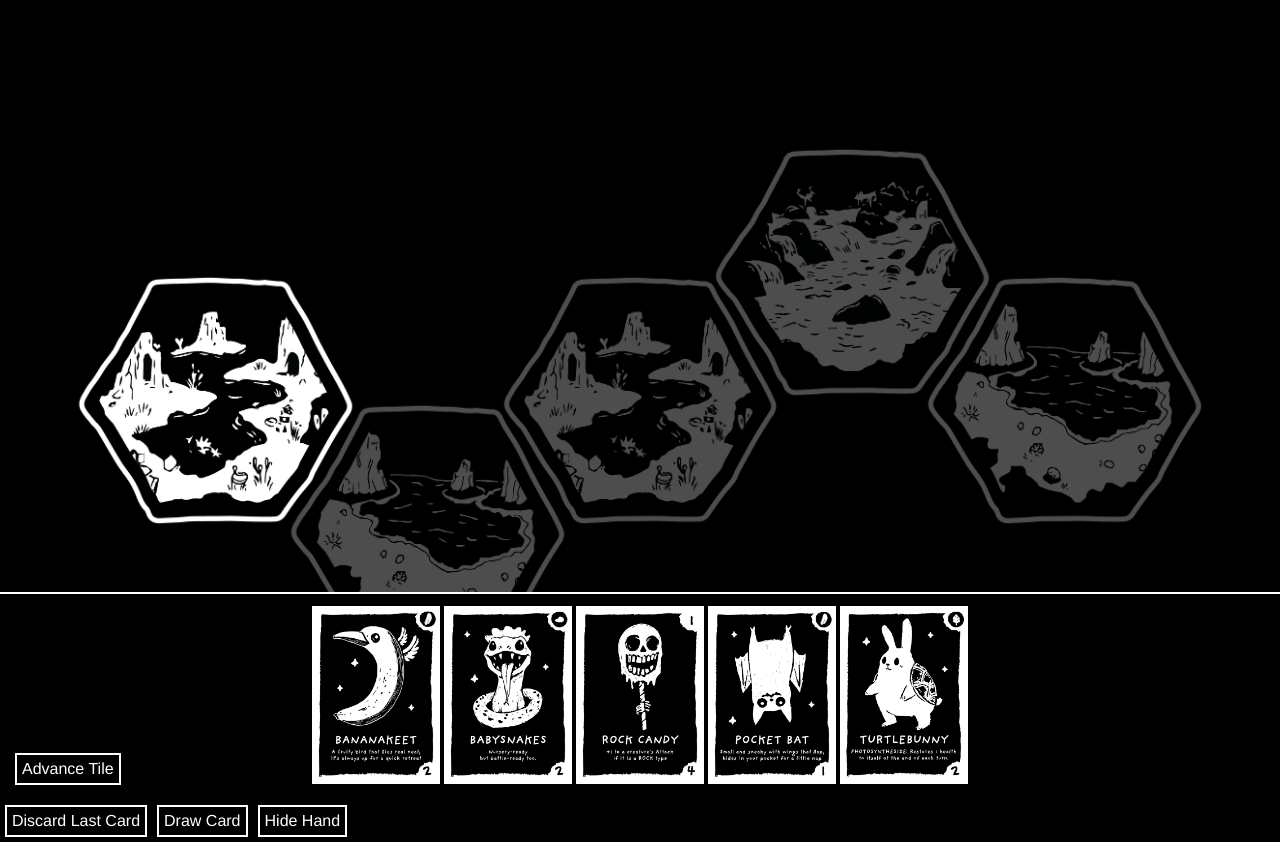
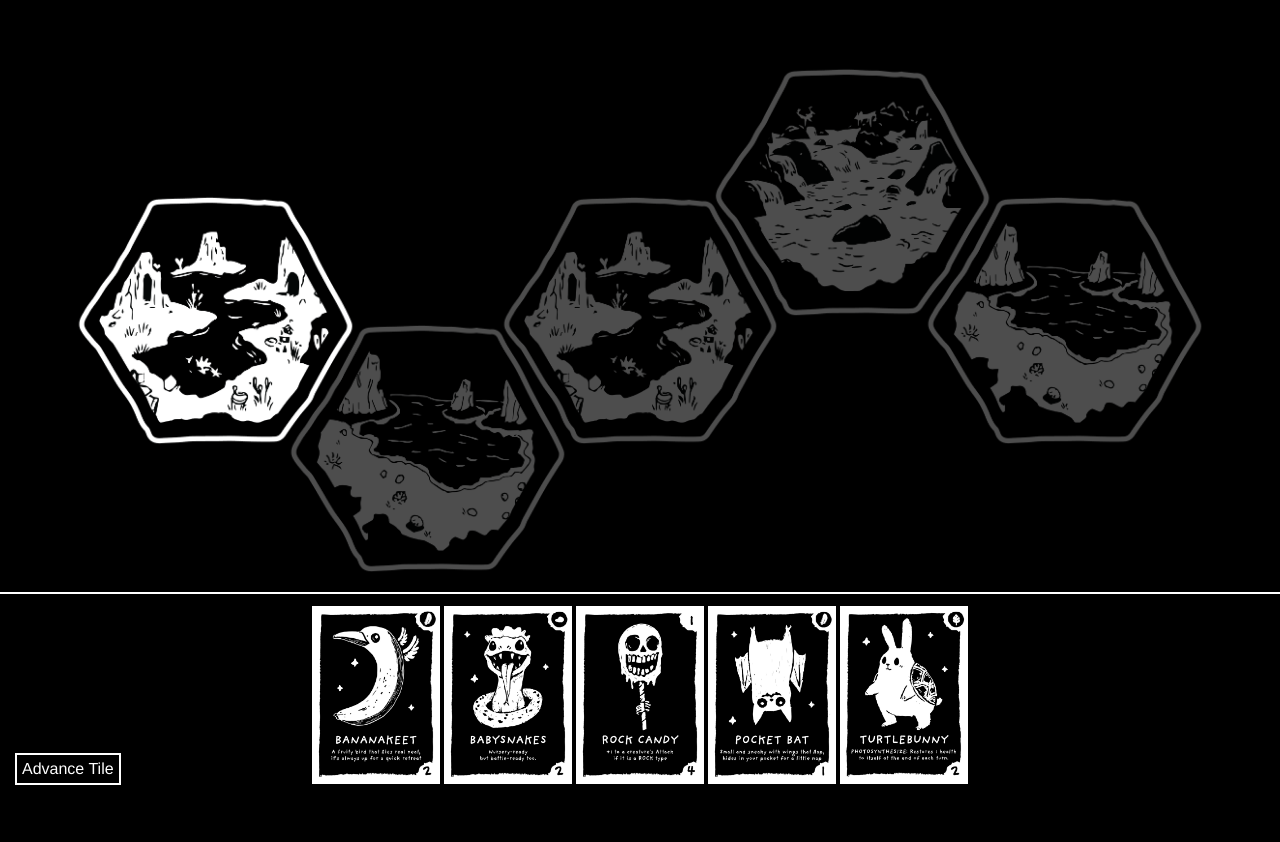
Before and after one commit to aeolion7/pet-games, a Vue app: page / in a window 1280 px wide. After the commit the page ends 800 px from the top, so only its background shows below. Built offline with nearby package versions, Linux system fonts and the light colour scheme.

Commit message:
raise game board position

```diff
--- a/src/components/GameBoard.vue
+++ b/src/components/GameBoard.vue
@@ -40,7 +40,7 @@ function advanceActiveTile() {
   display: flex;
   align-items: center;
   justify-content: center;
-  height: inherit;
+  height: 80%;
   width: inherit;
 }
 
```
